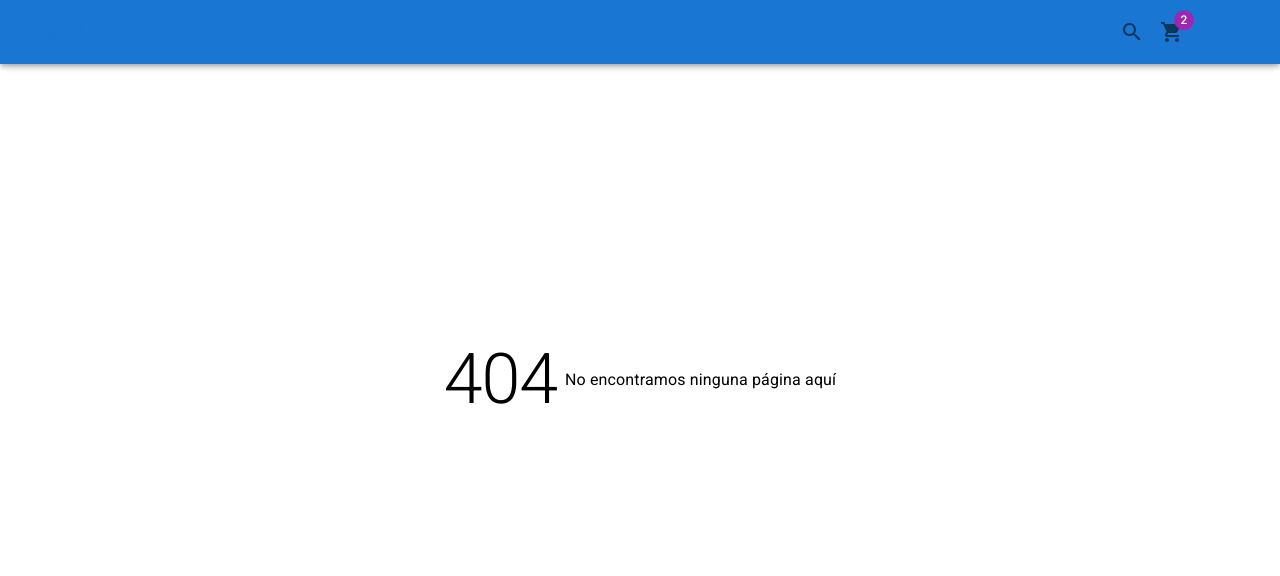
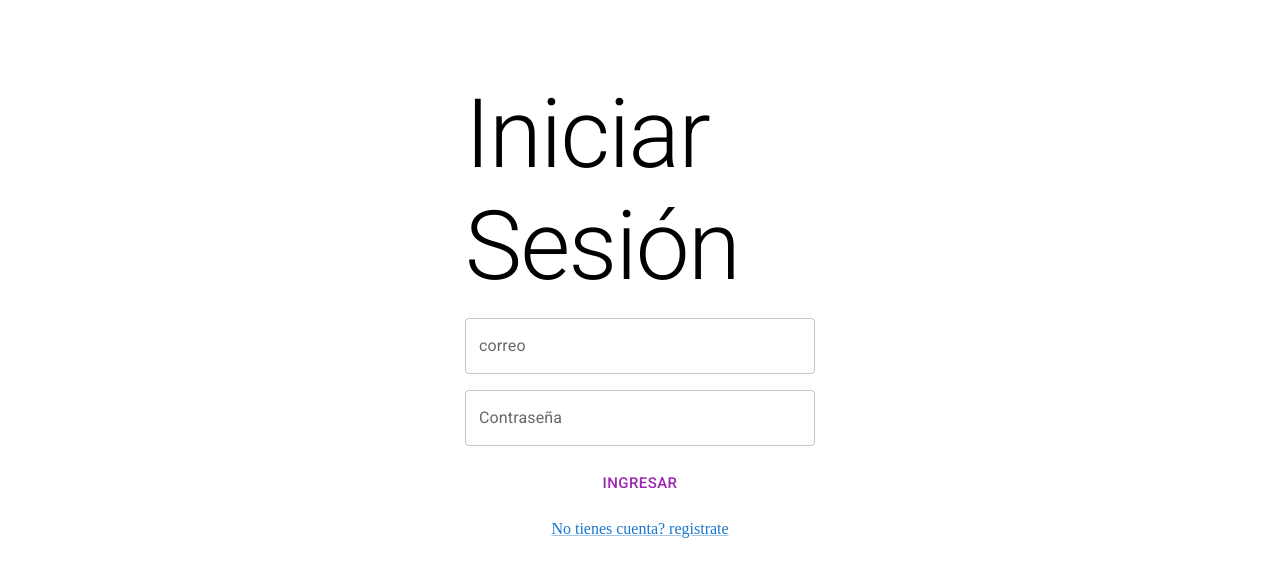
Before and after one commit to SebasRDev/teslo_shop_next, a Next.js app: page /auth/login in a window 1280 px wide. Before the commit this address had no page. Shown: the top 576 px of the page. Built offline with nearby package versions, Linux system fonts and the light colour scheme.

Commit message:
pagina de inicio de sesion, y auth layout

```diff
--- /dev/null
+++ b/components/layouts/AuthLayout.tsx
@@ -0,0 +1,31 @@
+import { Box } from "@mui/material";
+import Head from "next/head";
+import { FC, PropsWithChildren } from "react";
+
+interface Props {
+  title: string;
+}
+
+export const AuthLayout: FC<PropsWithChildren<Props>> = ({
+  children,
+  title,
+}) => {
+  return (
+    <>
+      <Head>
+        <title>{title}</title>
+      </Head>
+
+      <main>
+        <Box
+          display="flex"
+          justifyContent="center"
+          alignItems="center"
+          height="calc(100vh - 200px)"
+        >
+          {children}
+        </Box>
+      </main>
+    </>
+  );
+};
--- a/components/layouts/index.ts
+++ b/components/layouts/index.ts
@@ -1 +1,2 @@
 export * from "./ShopLayout";
+export * from "./AuthLayout";
--- /dev/null
+++ b/pages/auth/login.tsx
@@ -0,0 +1,40 @@
+
+
+import NextLink from 'next/link';
+
+import { Box, Button, Grid, Link, TextField, Typography } from "@mui/material";
+import { AuthLayout } from "../../components/layouts";
+
+const LoginPage = () => {
+  return (
+    <AuthLayout title={"Ingresar"}>
+      <Box sx={{ width: 350, padding: "10px 20px" }}>
+        <Grid container spacing={2}>
+          <Grid item xs={12}>
+            <Typography variant="h1" component="h1">
+              Iniciar Sesión
+            </Typography>
+          </Grid>
+
+          <Grid item xs={12}>
+            <TextField label="correo" fullWidth variant="outlined"/>
+          </Grid>
+          <Grid item xs={12}>
+            <TextField label="Contraseña" fullWidth variant="outlined" type="password"/>
+          </Grid>
+          <Grid item xs={12}>
+            <Button color="secondary" className="circular-btn" size="large" fullWidth>Ingresar</Button>
+          </Grid>
+
+          <Grid item xs={12} display="flex" justifyContent="center">
+            <NextLink  href='/auth/register' passHref>
+              <Link underline='always'>No tienes cuenta? registrate</Link>
+            </NextLink>
+          </Grid>
+        </Grid>
+      </Box>
+    </AuthLayout>
+  );
+};
+
+export default LoginPage;
```
